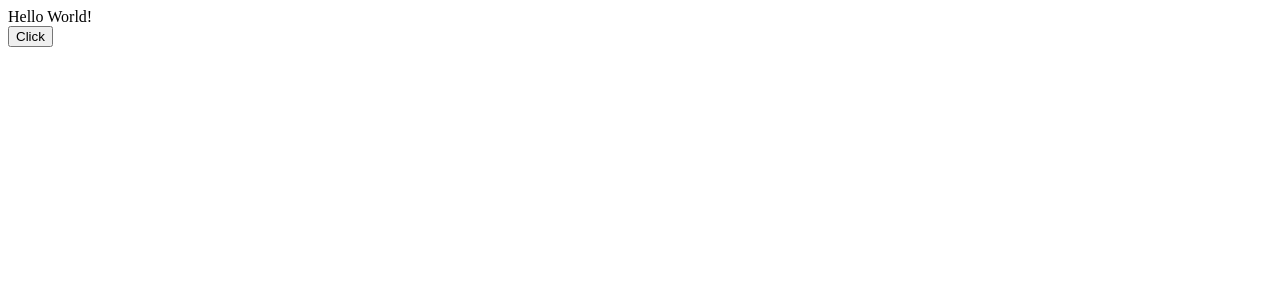
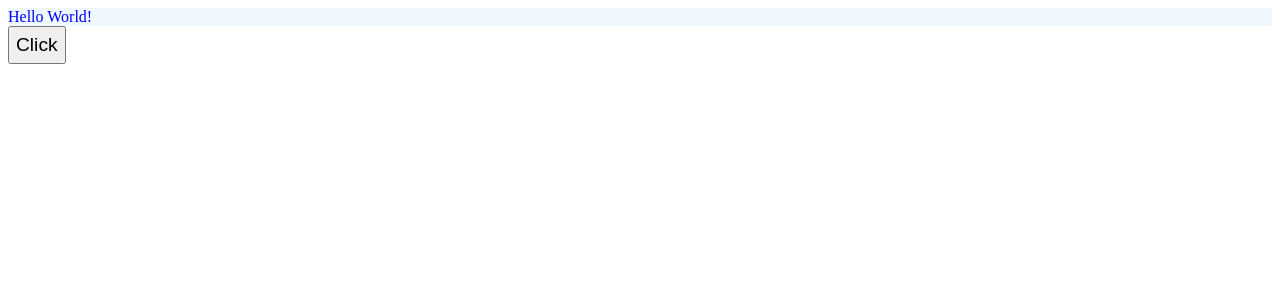
Before and after one commit to iankityadav/angular-demo, an Angular app: page / in a window 1280 px wide. Shown: the top 300 px of the page. Built offline with nearby package versions, Linux system fonts and the light colour scheme.

Commit message:
Demo of NgStyle

```diff
--- a/src/app/app.component.css
+++ b/src/app/app.component.css
@@ -2,3 +2,7 @@
     color: red;
     font-size: 1.5em;
 }
+.blue{
+    color: blue;
+    background-color: aliceblue;
+}
--- a/src/app/app.component.html
+++ b/src/app/app.component.html
@@ -11,6 +11,6 @@
 <app-interest></app-interest>
 -->
 <div>
-    <div [ngClass]="showColor?'red':''">Hello World!</div>
-    <button (click)="changeColor()">Click</button>
+    <div [ngClass]="showColor?'red':'blue'">Hello World!</div>
+    <button (click)="changeColor()" [ngStyle]="{'padding':'6px','font-size':'1.2em'}">Click</button>
 </div>
```
